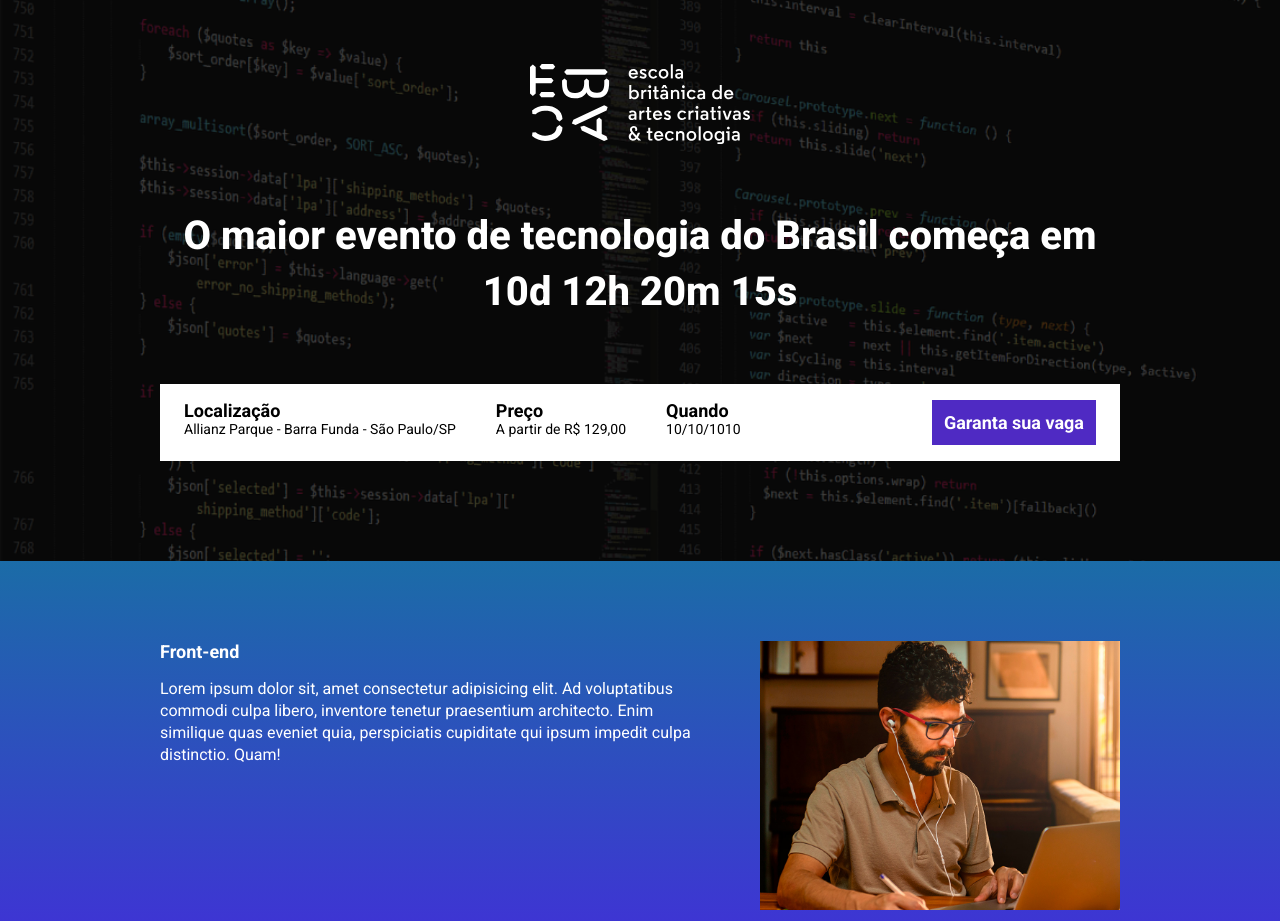
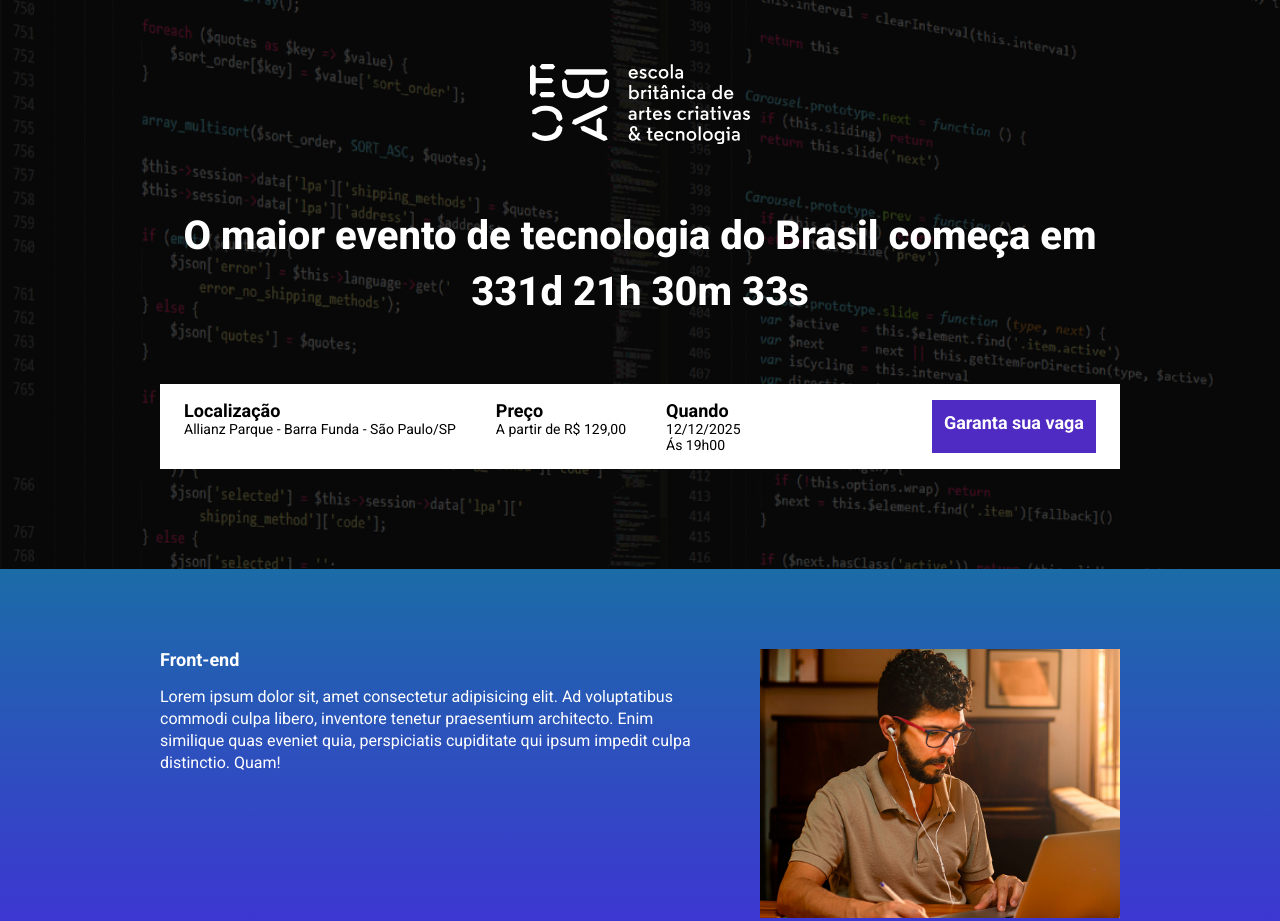
Before and after one commit to petrickad/mod_parcel, a website built with Parcel: page src/index.html in a window 1280 px wide. Shown: the top 921 px of the page. Built offline with nearby package versions, Linux system fonts and the light colour scheme.

Commit message:
criando contagem

```diff
--- a/package.json
+++ b/package.json
@@ -1,9 +1,9 @@
 {
   "name": "new",
   "version": "1.0.0",
-  "main": "index.js",
   "scripts": {
     "dev": "parcel src/index.html src/styles/main.scss src/scripts/main.js",
+    "build": "parcel build src/index.html",
     "test": "echo \"Error: no test specified\" && exit 1"
   },
   "keywords": [],
--- a/src/index.html
+++ b/src/index.html
@@ -15,7 +15,7 @@
         <div class="container">
             <img class="hero__logo" src="./images/ebac_logo.svg" alt="EBAC">
             <p class="hero__text">
-                O maior evento de tecnologia do Brasil começa em 10d 12h 20m 15s
+                O maior evento de tecnologia do Brasil começa em <span id="contador"></span>
             </p>
             <div class="infos-bar">
                 <ul class="infos-bar__infos">
@@ -29,7 +29,8 @@
                     </li>
                     <li class="infos-bar__infos__item">
                         <b>Quando</b>
-                        10/10/1010
+                        12/12/2025 <br>
+                        Ás 19h00
                     </li>
                 </ul>
                 <a href="#" class="button button--primary">
--- a/src/scripts/main.js
+++ b/src/scripts/main.js
@@ -1 +1,32 @@
 AOS.init();
+
+const dataDoEvento = new Date("Dec 12, 2025 19:00:00");
+const timeStampDoEvento = dataDoEvento.getTime();
+
+const contaAsHoras = setInterval(function() {
+    const agora = new Date();
+    const timeStampAtual = agora.getTime();
+
+    const distanciaAteOEvento = timeStampDoEvento - timeStampAtual;
+
+    const diasEmMs = 1000 * 60 * 60 * 24;
+    const horaEmMs = 1000 * 60 * 60
+    const minutoEmMs = 1000 * 60;
+
+    const diasAteOEvento = Math.floor(distanciaAteOEvento / diasEmMs);
+    const horasAteOEvento = Math.floor((distanciaAteOEvento % diasEmMs) / horaEmMs);
+    const minutosAteOEvento = Math.floor((distanciaAteOEvento %  horaEmMs) / minutoEmMs);
+    const segundosAteOEvento = Math.floor((distanciaAteOEvento % minutoEmMs) / 1000);
+
+    console.log(diasAteOEvento);
+    console.log(horasAteOEvento);
+    console.log(minutosAteOEvento);
+    console.log(segundosAteOEvento);
+
+    document.getElementById('contador').innerHTML = `${diasAteOEvento}d ${horasAteOEvento}h ${minutosAteOEvento}m ${segundosAteOEvento}s`;
+
+    if(distanciaAteOEvento < 0 ){
+        clearInterval(contaAsHoras);
+        document.getElementById('contador').innerHTML = '0d'
+    }
+}, 1000);
```
